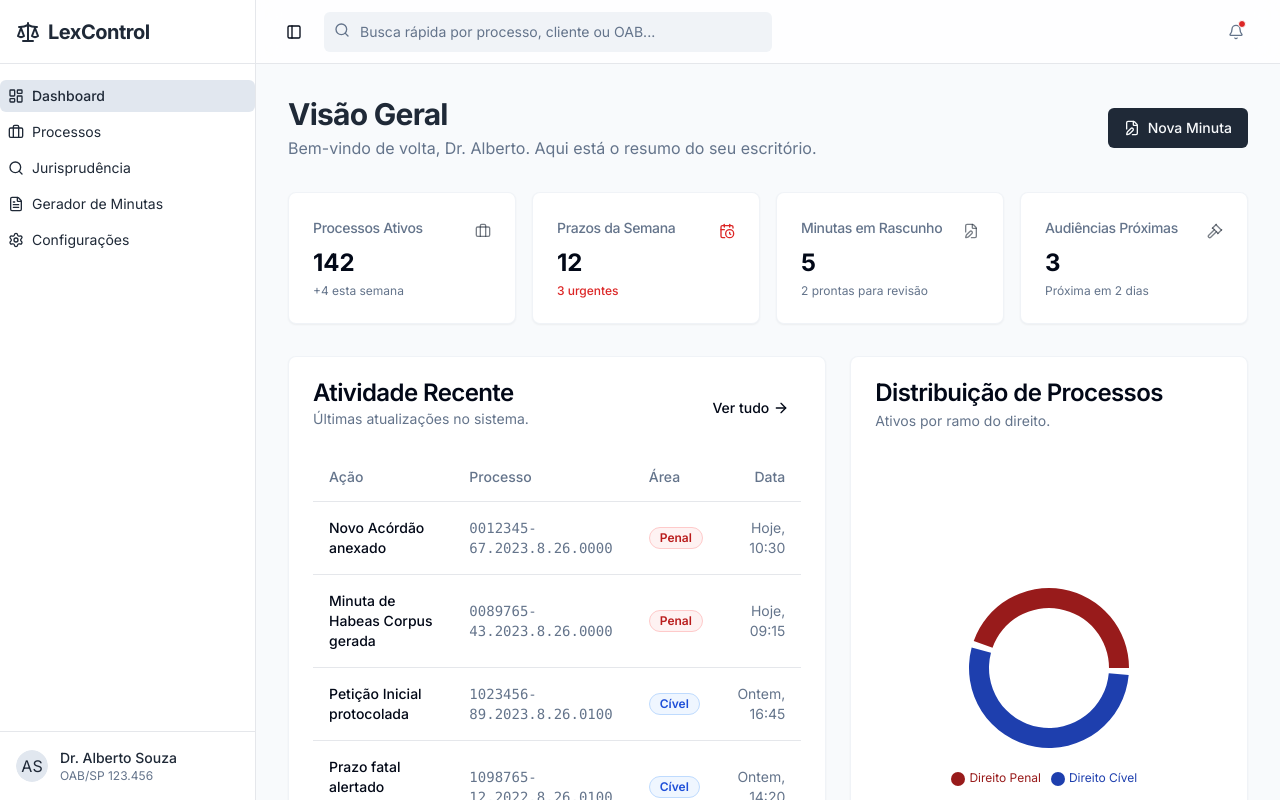
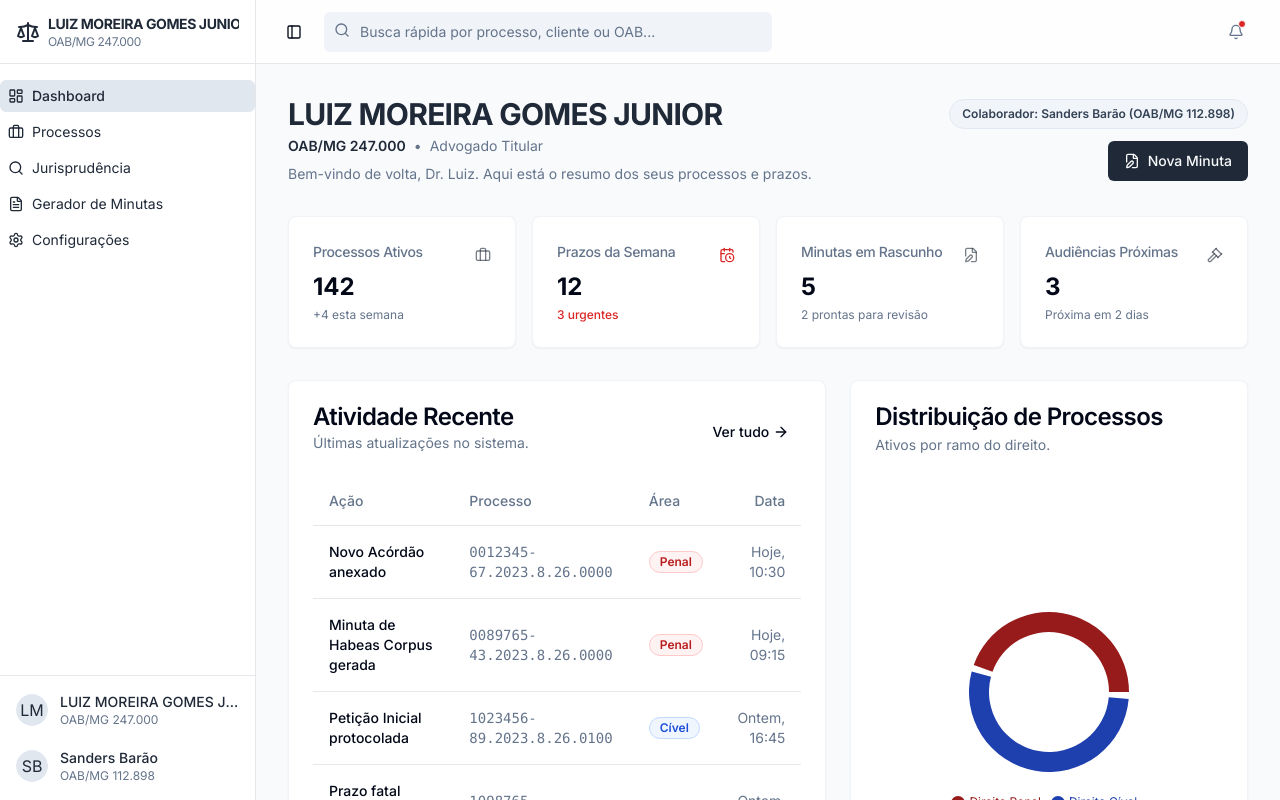
Before and after one commit to erivanraposo/dashboard-jur-dico-profissional-mlz8ibs8q, a React (Vite) app: page / in a window 1280 px wide. Built offline with nearby package versions, Linux system fonts and the light colour scheme.

Commit message:
Refactor: Personalize app with attorney credentials

```diff
--- a/src/components/Layout.tsx
+++ b/src/components/Layout.tsx
@@ -32,9 +32,12 @@ export default function Layout() {
       <div className="flex h-screen w-full overflow-hidden bg-background">
         <Sidebar variant="sidebar" collapsible="icon">
           <SidebarHeader className="h-16 flex items-center justify-center border-b px-4">
-            <div className="flex items-center gap-2 font-bold text-xl tracking-tight text-primary w-full overflow-hidden group-data-[collapsible=icon]:justify-center">
+            <div className="flex items-center gap-2 font-bold tracking-tight text-primary w-full overflow-hidden group-data-[collapsible=icon]:justify-center">
               <Scale className="h-6 w-6 shrink-0 text-primary" />
-              <span className="truncate group-data-[collapsible=icon]:hidden">LexControl</span>
+              <div className="flex flex-col group-data-[collapsible=icon]:hidden">
+                <span className="truncate text-sm uppercase">Luiz Moreira Gomes Junior</span>
+                <span className="text-xs font-normal text-muted-foreground">OAB/MG 247.000</span>
+              </div>
             </div>
           </SidebarHeader>
           <SidebarContent className="py-4">
@@ -55,15 +58,27 @@ export default function Layout() {
               ))}
             </SidebarMenu>
           </SidebarContent>
-          <SidebarFooter className="border-t p-4">
+          <SidebarFooter className="border-t p-4 space-y-3">
             <div className="flex items-center gap-3 group-data-[collapsible=icon]:justify-center">
               <Avatar className="h-8 w-8">
-                <AvatarImage src="https://img.usecurling.com/ppl/thumbnail?gender=male&seed=lawyer" />
-                <AvatarFallback>AS</AvatarFallback>
+                <AvatarImage src="https://img.usecurling.com/ppl/thumbnail?gender=male&seed=luiz" />
+                <AvatarFallback>LM</AvatarFallback>
               </Avatar>
               <div className="flex flex-col overflow-hidden group-data-[collapsible=icon]:hidden">
-                <span className="text-sm font-medium truncate">Dr. Alberto Souza</span>
-                <span className="text-xs text-muted-foreground truncate">OAB/SP 123.456</span>
+                <span className="text-sm font-medium truncate uppercase">
+                  Luiz Moreira Gomes Junior
+                </span>
+                <span className="text-xs text-muted-foreground truncate">OAB/MG 247.000</span>
+              </div>
+            </div>
+            <div className="flex items-center gap-3 group-data-[collapsible=icon]:justify-center">
+              <Avatar className="h-8 w-8">
+                <AvatarImage src="https://img.usecurling.com/ppl/thumbnail?gender=male&seed=sanders" />
+                <AvatarFallback>SB</AvatarFallback>
+              </Avatar>
+              <div className="flex flex-col overflow-hidden group-data-[collapsible=icon]:hidden">
+                <span className="text-sm font-medium truncate">Sanders Barão</span>
+                <span className="text-xs text-muted-foreground truncate">OAB/MG 112.898</span>
               </div>
             </div>
           </SidebarFooter>
--- a/src/pages/GeradorMinutas.tsx
+++ b/src/pages/GeradorMinutas.tsx
@@ -5,6 +5,8 @@ import { Input } from '@/components/ui/input'
 import { Label } from '@/components/ui/label'
 import { Textarea } from '@/components/ui/textarea'
 import { Tabs, TabsContent, TabsList, TabsTrigger } from '@/components/ui/tabs'
+import { RadioGroup, RadioGroupItem } from '@/components/ui/radio-group'
+import { Badge } from '@/components/ui/badge'
 import { FileText, ArrowLeft, ArrowRight, Gavel, Scale, Quote, Trash2 } from 'lucide-react'
 import useLegalStore from '@/stores/use-legal-store'
 import { useToast } from '@/hooks/use-toast'
@@ -30,6 +32,7 @@ export default function GeradorMinutas() {
     autoridade: '',
     fatos: '',
     pedidos: '',
+    assinatura: 'luiz',
   })
 
   const handleChange = (e: React.ChangeEvent<HTMLInputElement | HTMLTextAreaElement>) => {
@@ -160,9 +163,18 @@ export default function GeradorMinutas() {
             {formData.comarca || 'São Paulo'}, {new Date().toLocaleDateString('pt-BR')}.
           </p>
 
-          <div className="mt-16 w-64 border-t border-black mx-auto pt-2">
-            <p className="font-bold">Dr. Alberto Souza</p>
-            <p>OAB/SP 123.456</p>
+          <div className="mt-16 w-80 border-t border-black mx-auto pt-2">
+            {formData.assinatura === 'luiz' ? (
+              <>
+                <p className="font-bold uppercase">Luiz Moreira Gomes Junior</p>
+                <p>OAB/MG 247.000</p>
+              </>
+            ) : (
+              <>
+                <p className="font-bold uppercase">Sanders Barão</p>
+                <p>OAB/MG 112.898</p>
+              </>
+            )}
           </div>
         </div>
       </div>
@@ -213,6 +225,34 @@ export default function GeradorMinutas() {
                   onChange={handleChange}
                   placeholder="Ex: 1ª Vara Criminal"
                 />
+              </div>
+
+              <div className="space-y-3 pt-6 border-t mt-6">
+                <Label className="text-base font-semibold">Assinatura do Documento</Label>
+                <RadioGroup
+                  value={formData.assinatura}
+                  onValueChange={(val) => setFormData({ ...formData, assinatura: val })}
+                  className="flex flex-col gap-3 mt-2"
+                >
+                  <div className="flex items-center space-x-2 border p-3 rounded-md hover:bg-muted/50 transition-colors">
+                    <RadioGroupItem value="luiz" id="r-luiz" />
+                    <Label htmlFor="r-luiz" className="font-medium cursor-pointer flex-1">
+                      LUIZ MOREIRA GOMES JUNIOR{' '}
+                      <span className="text-muted-foreground ml-1 font-normal">
+                        (OAB/MG 247.000)
+                      </span>
+                    </Label>
+                  </div>
+                  <div className="flex items-center space-x-2 border p-3 rounded-md hover:bg-muted/50 transition-colors">
+                    <RadioGroupItem value="sanders" id="r-sanders" />
+                    <Label htmlFor="r-sanders" className="font-medium cursor-pointer flex-1">
+                      Sanders Barão{' '}
+                      <span className="text-muted-foreground ml-1 font-normal">
+                        (OAB/MG 112.898)
+                      </span>
+                    </Label>
+                  </div>
+                </RadioGroup>
               </div>
             </div>
           )}
--- a/src/pages/Index.tsx
+++ b/src/pages/Index.tsx
@@ -71,16 +71,31 @@ const chartConfig = {
 export default function Index() {
   return (
     <div className="space-y-8 max-w-7xl mx-auto">
-      <div className="flex items-center justify-between">
+      <div className="flex flex-col md:flex-row md:items-start lg:items-center justify-between gap-4">
         <div>
-          <h1 className="text-3xl font-bold tracking-tight text-primary">Visão Geral</h1>
-          <p className="text-muted-foreground mt-1">
-            Bem-vindo de volta, Dr. Alberto. Aqui está o resumo do seu escritório.
+          <h1 className="text-3xl font-bold tracking-tight text-primary uppercase">
+            LUIZ MOREIRA GOMES JUNIOR
+          </h1>
+          <div className="flex items-center gap-2 mt-1 mb-2">
+            <span className="text-primary font-semibold text-sm">OAB/MG 247.000</span>
+            <span className="text-muted-foreground text-sm hidden sm:inline">•</span>
+            <span className="text-muted-foreground text-sm hidden sm:inline">Advogado Titular</span>
+          </div>
+          <p className="text-muted-foreground text-sm">
+            Bem-vindo de volta, Dr. Luiz. Aqui está o resumo dos seus processos e prazos.
           </p>
         </div>
-        <Button className="hidden md:flex gap-2">
-          <FileEdit className="h-4 w-4" /> Nova Minuta
-        </Button>
+        <div className="flex flex-col md:items-end gap-3">
+          <Badge
+            variant="secondary"
+            className="w-fit flex items-center gap-2 py-1.5 px-3 bg-slate-100 text-slate-700 hover:bg-slate-200 border-slate-200"
+          >
+            Colaborador: Sanders Barão (OAB/MG 112.898)
+          </Badge>
+          <Button className="hidden md:flex gap-2 w-fit">
+            <FileEdit className="h-4 w-4" /> Nova Minuta
+          </Button>
+        </div>
       </div>
 
       <div className="grid gap-4 md:grid-cols-2 lg:grid-cols-4">
```
Also changed, not shown: .skip.config.json.
